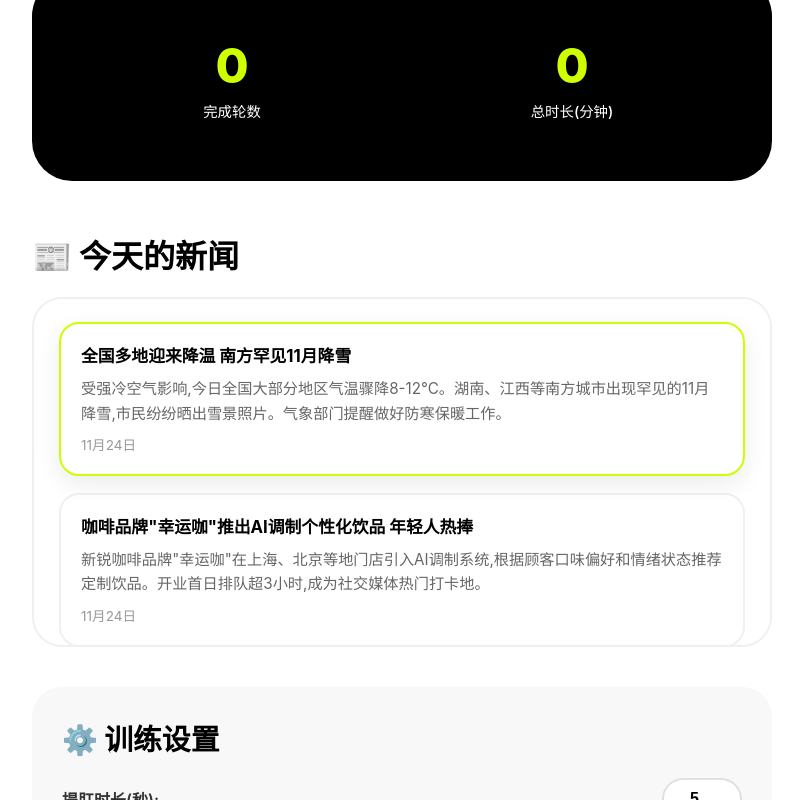
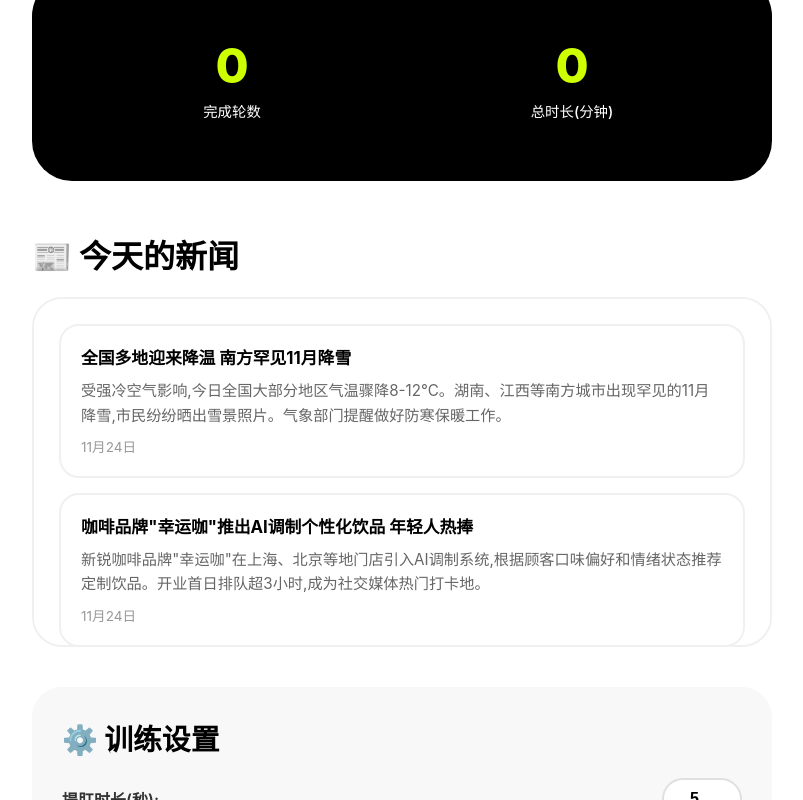
Before and after one commit to laomai1/tigan-assistant, a plain HTML site: page index.html in a window 1280 px wide. In both pictures the pointer is over the element 640 px from the left and 1152 px from the top of the page. Shown: the part 752-1552 px from the top of the page, without its empty margins (238-1041 px from the left). Drawn offline with Linux system fonts and the light colour scheme.

Commit message:
Add files via upload

```diff
--- a/app.js
+++ b/app.js
@@ -538,7 +538,7 @@ function displayNews(newsArray) {
     }
 
     const newsHTML = newsArray.map(news => `
-        <div class="news-item" onclick="window.open('${news.url || 'https://www.toutiao.com/'}', '_blank')">
+        <div class="news-item">
             <div class="news-title">${news.title}</div>
             <div class="news-description">${news.description || ''}</div>
             <div class="news-time">${news.time}</div>
--- a/style.css
+++ b/style.css
@@ -302,17 +302,17 @@ main {
     border-radius: 20px;
     margin-bottom: 15px;
     border-left: none;
-    cursor: pointer;
+    cursor: default;
     transition: all 0.3s ease;
     border: 2px solid #f0f0f0;
 }
 
 .news-item:hover {
-    transform: translateY(-2px);
-    box-shadow: 0 8px 25px rgba(0, 0, 0, 0.08);
+    transform: none;
+    box-shadow: none;
     border-left-color: transparent;
     background: #ffffff;
-    border-color: #CDFF00;
+    border-color: #f0f0f0;
 }
 
 .news-item:last-child {
```
